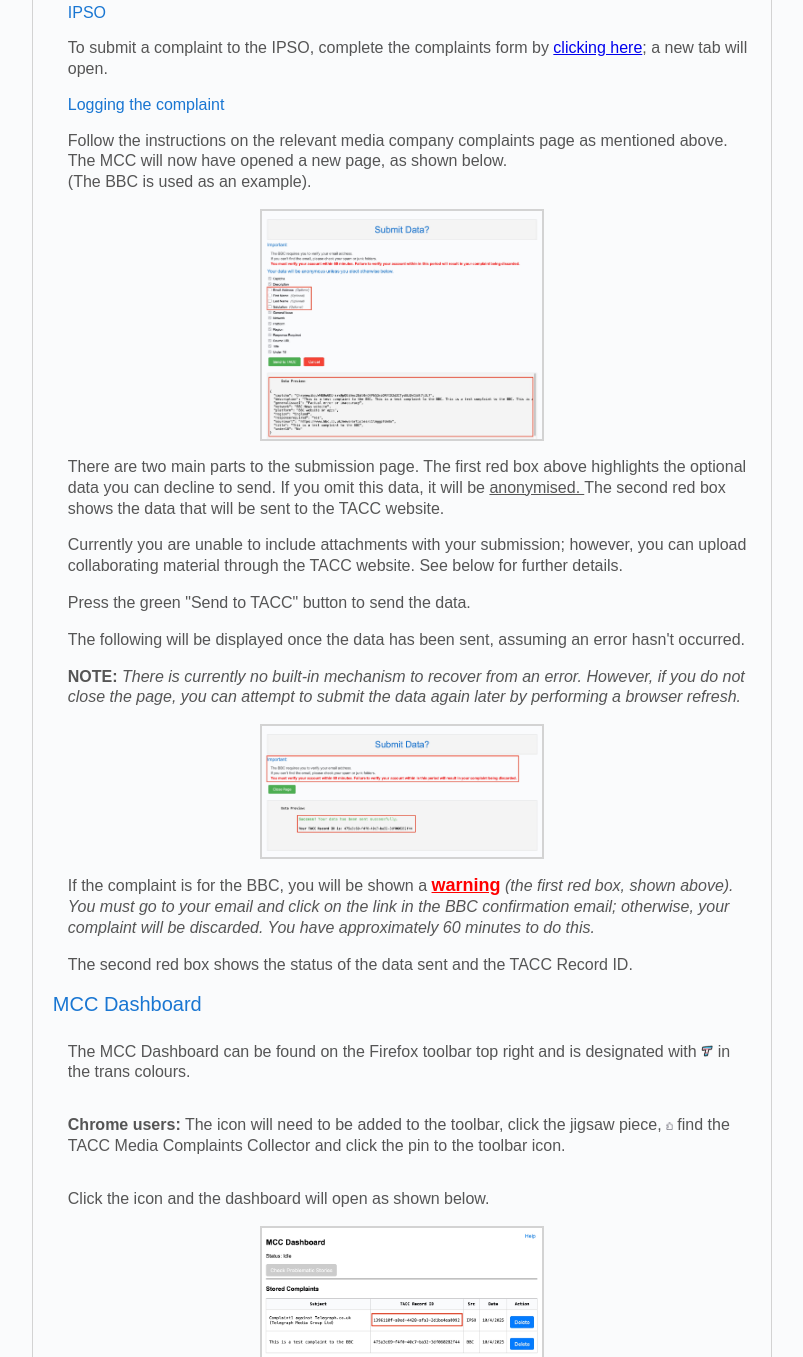
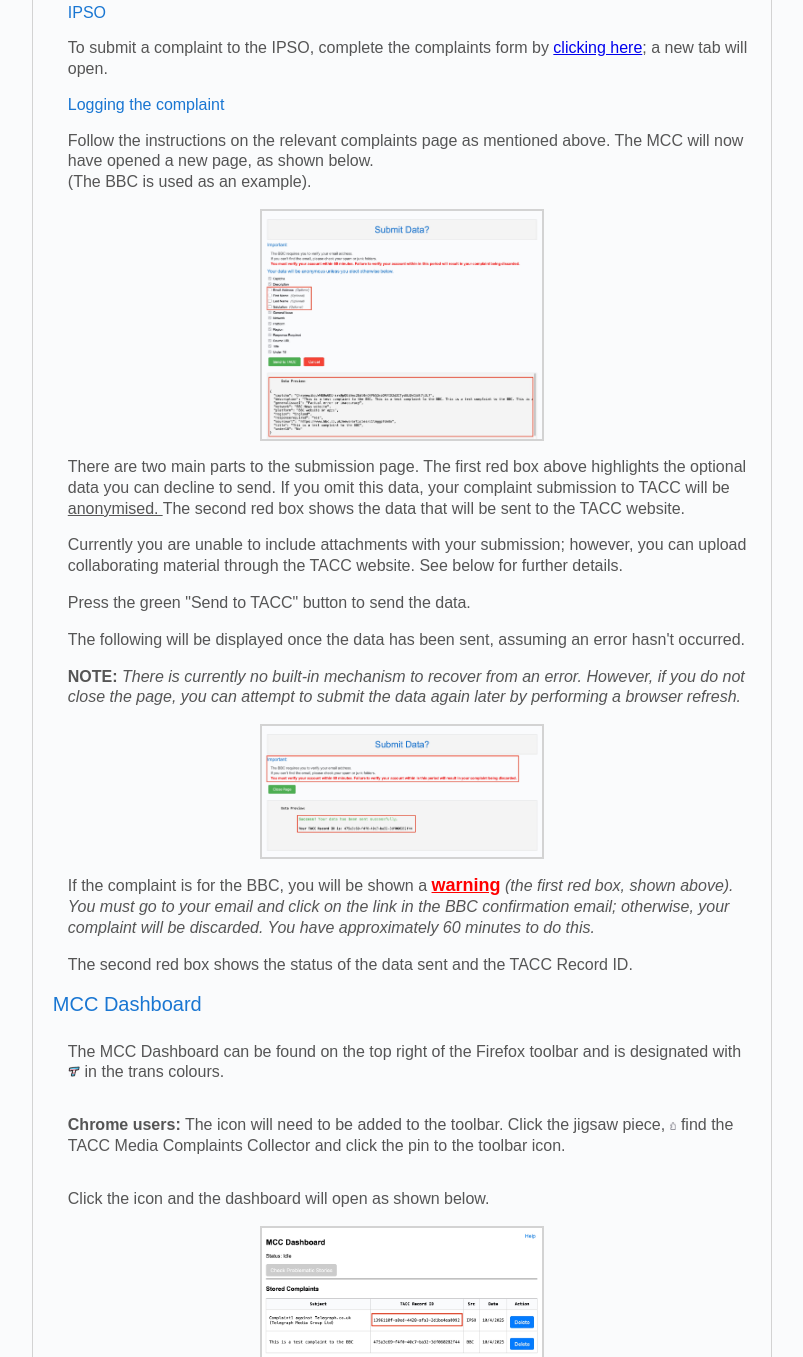
Before and after one commit to TransAdvocacyAndComplaintCollective/TACC_MCC, a browser extension: page plugin/src/help/help.html in a window 1280 px wide. Shown: the part 458-1815 px from the top of the page, without its empty margins (238-1041 px from the left). Drawn offline with Linux system fonts and the light colour scheme.

Commit message:
Last few grammar changes from Gale.

```diff
--- a/plugin/src/help/help.html
+++ b/plugin/src/help/help.html
@@ -30,14 +30,15 @@
                 href="https://www.ipso.co.uk/making-a-complaint/step-1" target="_blank">
             clicking here</a>; a new tab will open.</p>
         <h6 style="margin-left: 15px;">Logging the complaint</h6>
-        <p>Follow the instructions on the relevant media company complaints page as mentioned above. The MCC will now
-            have opened a new page, as shown below.
+        <p>Follow the instructions on the relevant complaints page as mentioned above. The MCC will now have opened a
+            new page, as shown below.
             <br>(The BBC is used as an example).</p>
         <img src="/help/img/submission_page.avif" alt="TACC MCC Submission Page" width="40%" style="border: solid
          2px lightgrey;  display: block; margin: auto;">
         <p>There are two main parts to the submission page. The first red box above highlights the optional data you
-            can decline to send. If you omit this data, it will be <span style="text-decoration: underline">anonymised.
-                </span>The second red box shows the data that will be sent to the TACC website.
+            can decline to send. If you omit this data, your complaint submission to TACC will be
+            <span style="text-decoration: underline">anonymised. </span>The second red box shows the data that will be
+            sent to the TACC website.
         </p>
         <p>Currently you are unable to include attachments with your submission; however, you can upload collaborating
             material through the TACC website. See below for further details.</p>
@@ -54,10 +55,10 @@
             your complaint will be discarded. You have approximately 60 minutes to do this.</em></p>
         <p>The second red box shows the status of the data sent and the TACC Record ID.</p>
     <h5>MCC Dashboard</h5>
-        <p style="display:inline-block;">The MCC Dashboard can be found on the Firefox toolbar top right and is
-            designated with <img src="/help/img/mcc_t.png" width="1.8%"> in the trans colours.</p>
+        <p style="display:inline-block;">The MCC Dashboard can be found on the top right of the Firefox toolbar and is designated with
+            <img src="/help/img/mcc_t.png" width="1.8%"> in the trans colours.</p>
         <p style="display:inline-block;"><span style="font-weight: bold">Chrome users:</span> The icon will need to be
-            added to the toolbar, click the jigsaw piece, <img src="/help/img/jigsaw.png" width="1%"> find the TACC
+            added to the toolbar. Click the jigsaw piece, <img src="/help/img/jigsaw.png" width="1%"> find the TACC
             Media Complaints Collector and click the pin to the toolbar icon.</p>
         <p>Click the icon and the dashboard will open as shown below.</p>
         <img src="/help/img/mcc_dashboard.avif" alt="TACC MCC Sent Page" width="40%" style="border: solid 2px;
```
